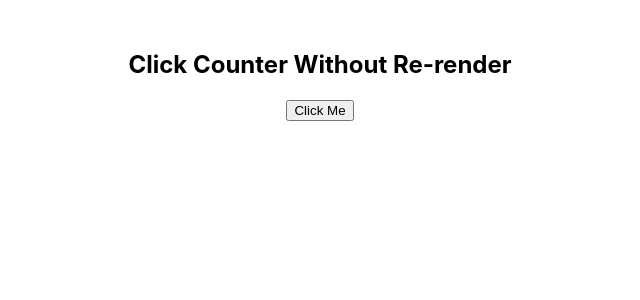
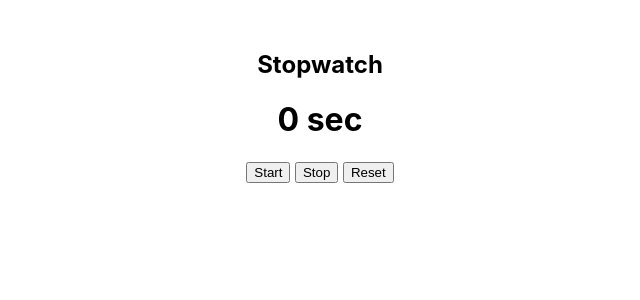
Before and after one commit to Aarti-Waghmare-React-Course/web_development1, a React (Create React App) app in the folder react-beginner-projects/: page / in a window 1280 px wide. Shown: the top 300 px of the page, without its empty margins (320-960 px from the left). Built offline with nearby package versions, Linux system fonts and the light colour scheme.

Commit message:
stop watch logic using useRef added

```diff
--- a/react-beginner-projects/src/App.js
+++ b/react-beginner-projects/src/App.js
@@ -23,6 +23,7 @@ import './App.css';
 import FocusInputOnLoad_01 from './components/03_useRef_hook/FocusInputOnLoad_01';
 import PreviousStateTracker_02 from './components/03_useRef_hook/PreviousStateTracker_02';
 import ClickCounterRef_03 from './components/03_useRef_hook/ClickCounterRef_03';
+import StopwatchRef_04 from './components/03_useRef_hook/StopwatchRef_04';
 
 function App() {
   return (
@@ -51,7 +52,8 @@ function App() {
 
     {/* <FocusInputOnLoad_01/> */}
     {/* <PreviousStateTracker_02/> */}
-    <ClickCounterRef_03/>
+    {/* <ClickCounterRef_03/> */}
+    <StopwatchRef_04/>
     </>
   );
 }
--- /dev/null
+++ b/react-beginner-projects/src/components/03_useRef_hook/StopwatchRef_04.jsx
@@ -0,0 +1,42 @@
+// 4: Stopwatch with Start/Stop
+// Goal: Build a simple stopwatch that starts, stops, and resets using useRef to hold the timer ID without causing re-renders.
+
+import React, { useState, useRef } from "react";
+
+const StopwatchRef_04 = () => {
+  const [time, setTime] = useState(0);
+  const timerRef = useRef(null); // Holds interval ID
+
+  const startTimer = () => {
+    // Only start if not already running
+    if (timerRef.current !== null) return;
+
+    timerRef.current = setInterval(() => {
+      setTime((prev) => prev + 1);
+    }, 1000);
+  };
+
+  const stopTimer = () => {
+    clearInterval(timerRef.current);
+    timerRef.current = null; // Reset the ref to allow restarting
+  };
+
+  const resetTimer = () => {
+    stopTimer(); // Stop if running
+    setTime(0);
+  };
+
+  return (
+    <div style={{ textAlign: "center", marginTop: "50px" }}>
+      <h2>Stopwatch</h2>
+      <h1>{time} sec</h1>
+      <div style={{ gap: "10px" }}>
+        <button onClick={startTimer}>Start</button>{" "}
+        <button onClick={stopTimer}>Stop</button>{" "}
+        <button onClick={resetTimer}>Reset</button>
+      </div>
+    </div>
+  );
+};
+
+export default StopwatchRef_04;
```
